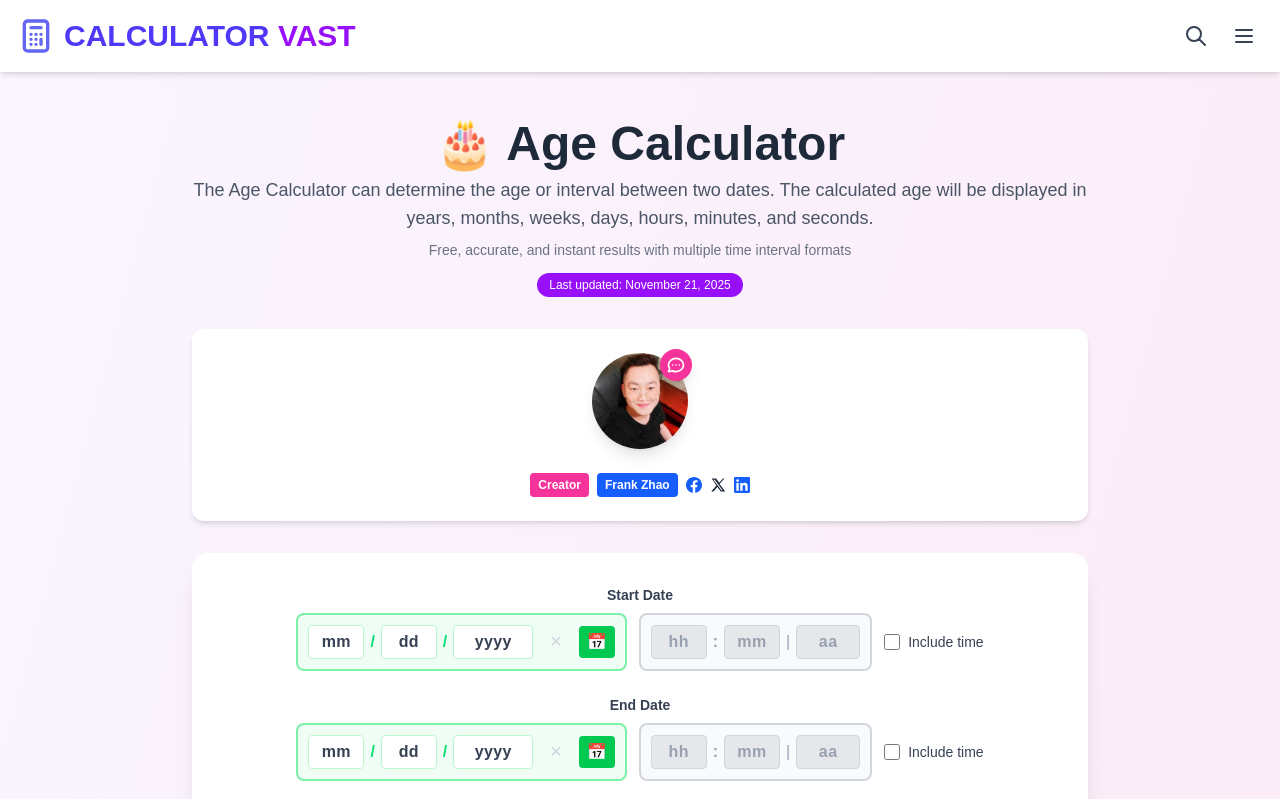
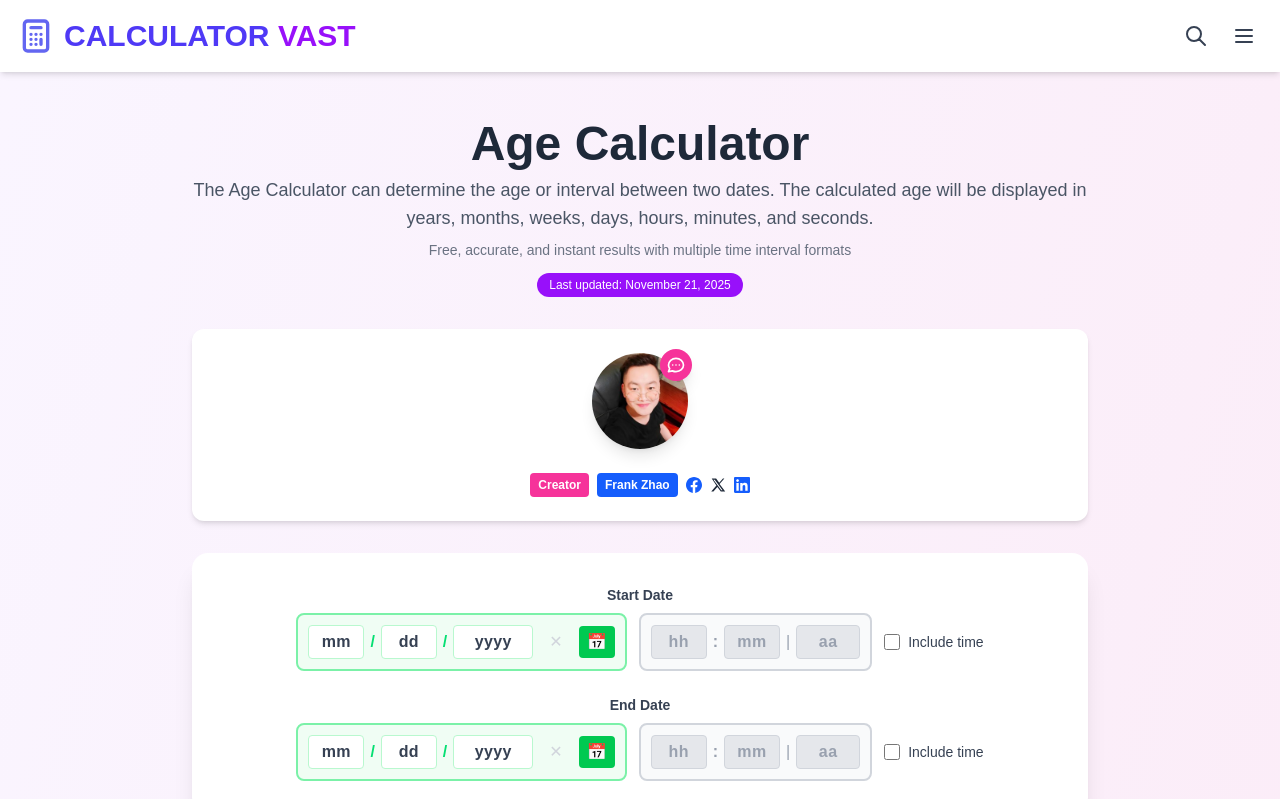
Before and after one commit to marswawa001-stack/bmi-calculator, a Next.js app: page /age-calculator in a window 1280 px wide. Shown: the top 799 px of the page. Built offline with nearby package versions, Linux system fonts and the light colour scheme.

Commit message:
chore: remove leading emojis from calculator page titles

```diff
--- a/app/age-calculator/page.js
+++ b/app/age-calculator/page.js
@@ -23,7 +23,7 @@ export default function AgeCalculatorPage() {
         {/* Header */}
         <div className="text-center mb-8">
           <h1 className="text-4xl md:text-5xl font-bold text-gray-800 mb-2">
-            🎂 Age Calculator
+            Age Calculator
           </h1>
             <p className="text-gray-600 text-lg mb-2">
               The Age Calculator can determine the age or interval between two dates. The calculated age will be displayed in years, months, weeks, days, hours, minutes, and seconds.
--- a/app/bmi-calculator/page.js
+++ b/app/bmi-calculator/page.js
@@ -44,7 +44,7 @@ export default function BMICalculatorPage() {
         {/* Header */}
         <div className="text-center mb-8">
           <h1 className="text-4xl md:text-5xl font-bold text-gray-800 mb-2">
-            💪 BMI Calculator
+            BMI Calculator
           </h1>
           <p className="text-gray-600 text-lg mb-2">
             Calculate your Body Mass Index based on WHO standards
--- a/app/p-value-calculator/page.js
+++ b/app/p-value-calculator/page.js
@@ -81,7 +81,7 @@ export default function PValueCalculatorPage() {
         {/* Header */}
         <div className="text-center mb-8">
           <h1 className="text-4xl md:text-5xl font-bold text-gray-800 mb-2">
-            📊 P-Value Calculator
+            P-Value Calculator
           </h1>
           <p className="text-gray-600 text-lg mb-2">
             High-Precision Statistical Significance Calculator with 9 Decimal Places Accuracy
--- a/app/test-grade-calculator/page.js
+++ b/app/test-grade-calculator/page.js
@@ -100,7 +100,7 @@ export default function TestGradeCalculatorPage() {
         {/* Header */}
         <div className="text-center mb-8">
           <h1 className="text-4xl md:text-5xl font-bold text-gray-800 mb-2">
-            📊 Test Grade Calculator
+            Test Grade Calculator
           </h1>
           <p className="text-gray-600 text-lg mb-2">
             Calculate your test score and letter grade with customizable grading scale
```
